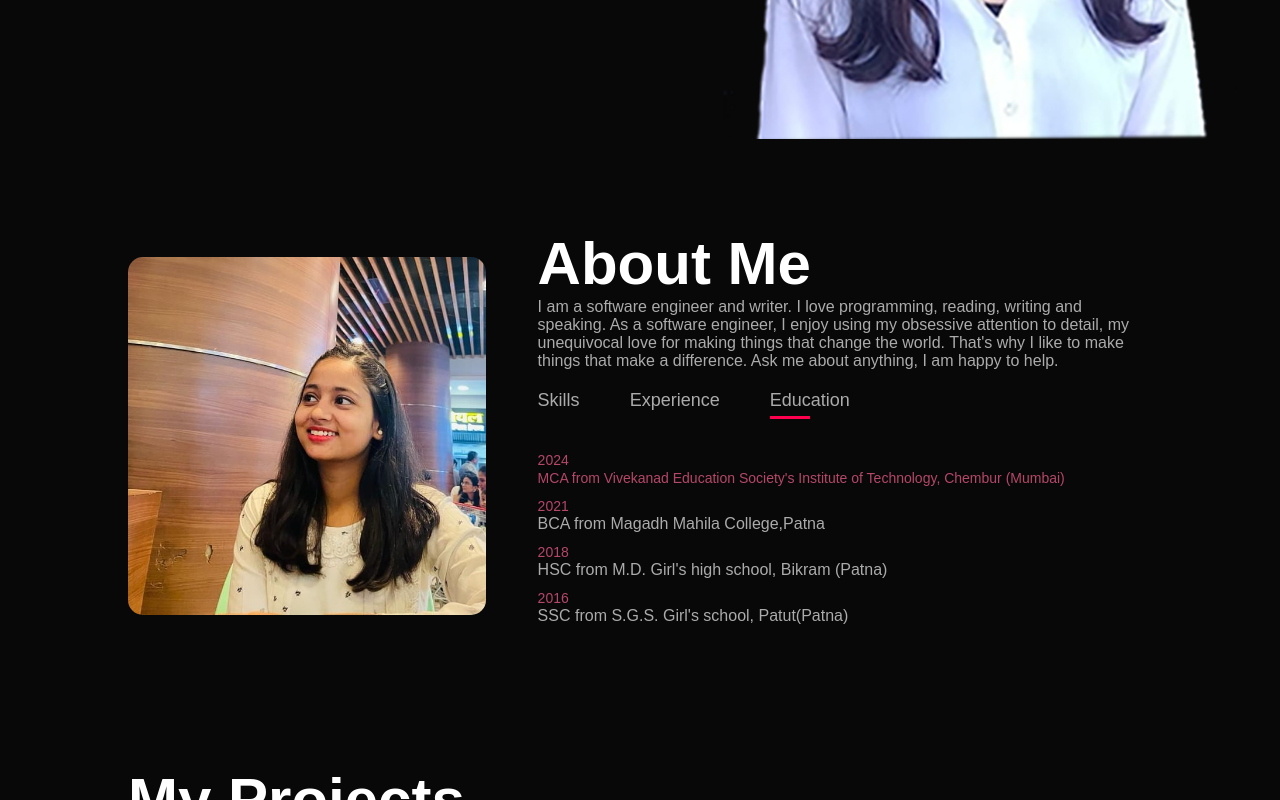
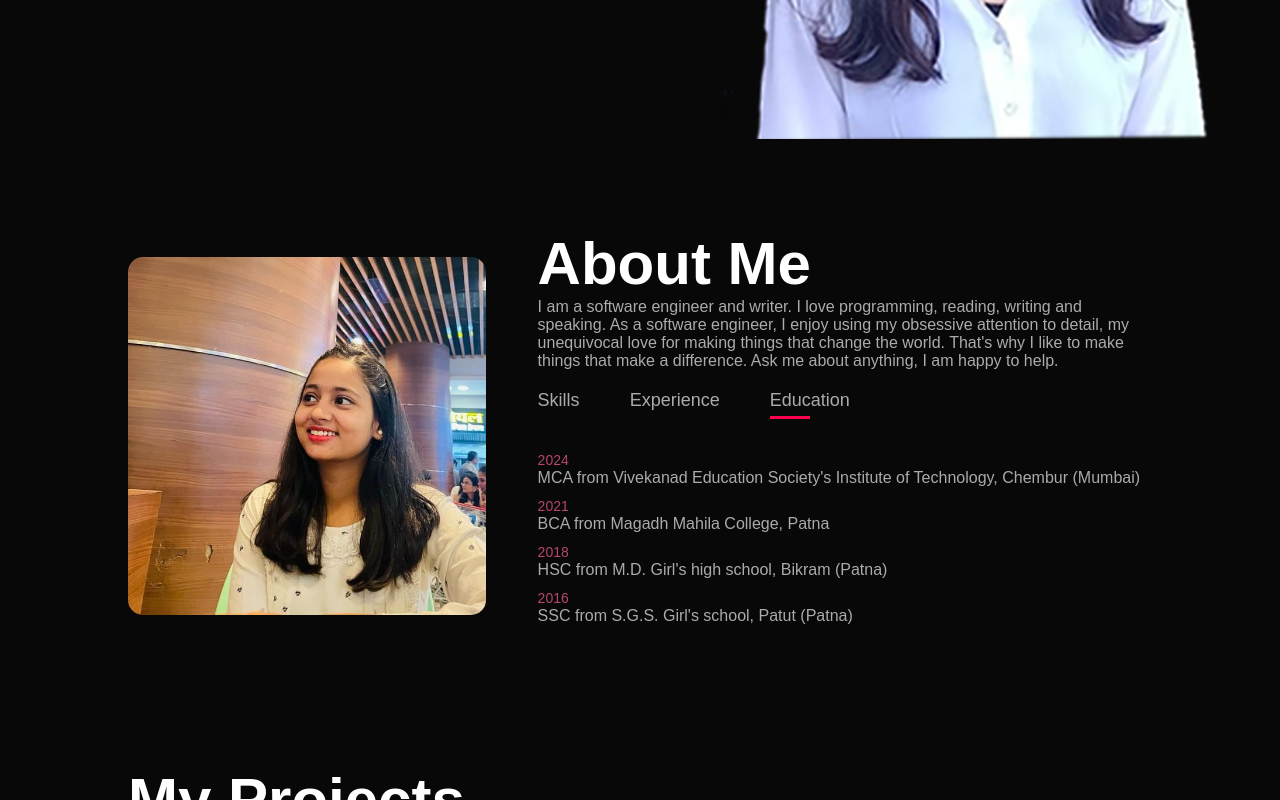
Before and after one commit to AnkitaKumari17/Portfolio, a plain HTML site: page index.html in a window 1280 px wide. Both pictures are taken after a click on the element "Education". Shown: the part 661-1461 px from the top of the page. Drawn offline with Linux system fonts and the light colour scheme.

Commit message:
initial Commited index.html

```diff
--- a/index.html
+++ b/index.html
@@ -67,10 +67,10 @@
                 </div>
                 <div class="tab-contents" id="education">
                     <ul>
-                        <li><span>2024<br>MCA from Vivekanad Education Society's Institute of Technology, Chembur (Mumbai)</span>
-                        <li><span>2021</span><br>BCA from Magadh Mahila College,Patna</li>
+                        <li><span>2024</span><br>MCA from Vivekanad Education Society's Institute of Technology, Chembur (Mumbai)</li>
+                        <li><span>2021</span><br>BCA from Magadh Mahila College, Patna</li>
                         <li><span>2018</span><br>HSC from M.D. Girl's high school, Bikram (Patna) </li>
-                        <li><span>2016</span><br>SSC from S.G.S. Girl's school, Patut(Patna)</li>
+                        <li><span>2016</span><br>SSC from S.G.S. Girl's school, Patut (Patna)</li>
                     </ul>
                 </div>
             </div>
```
